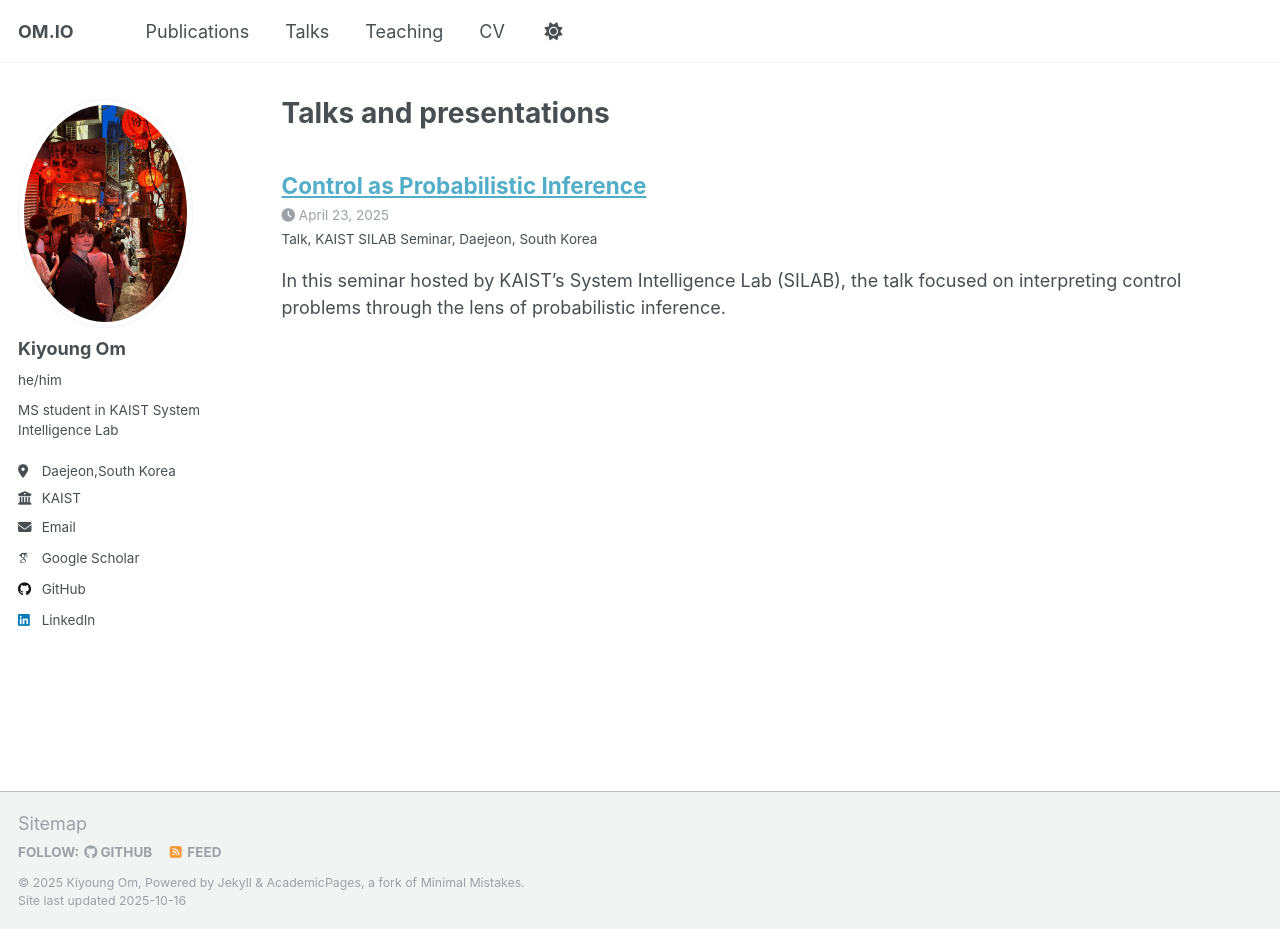
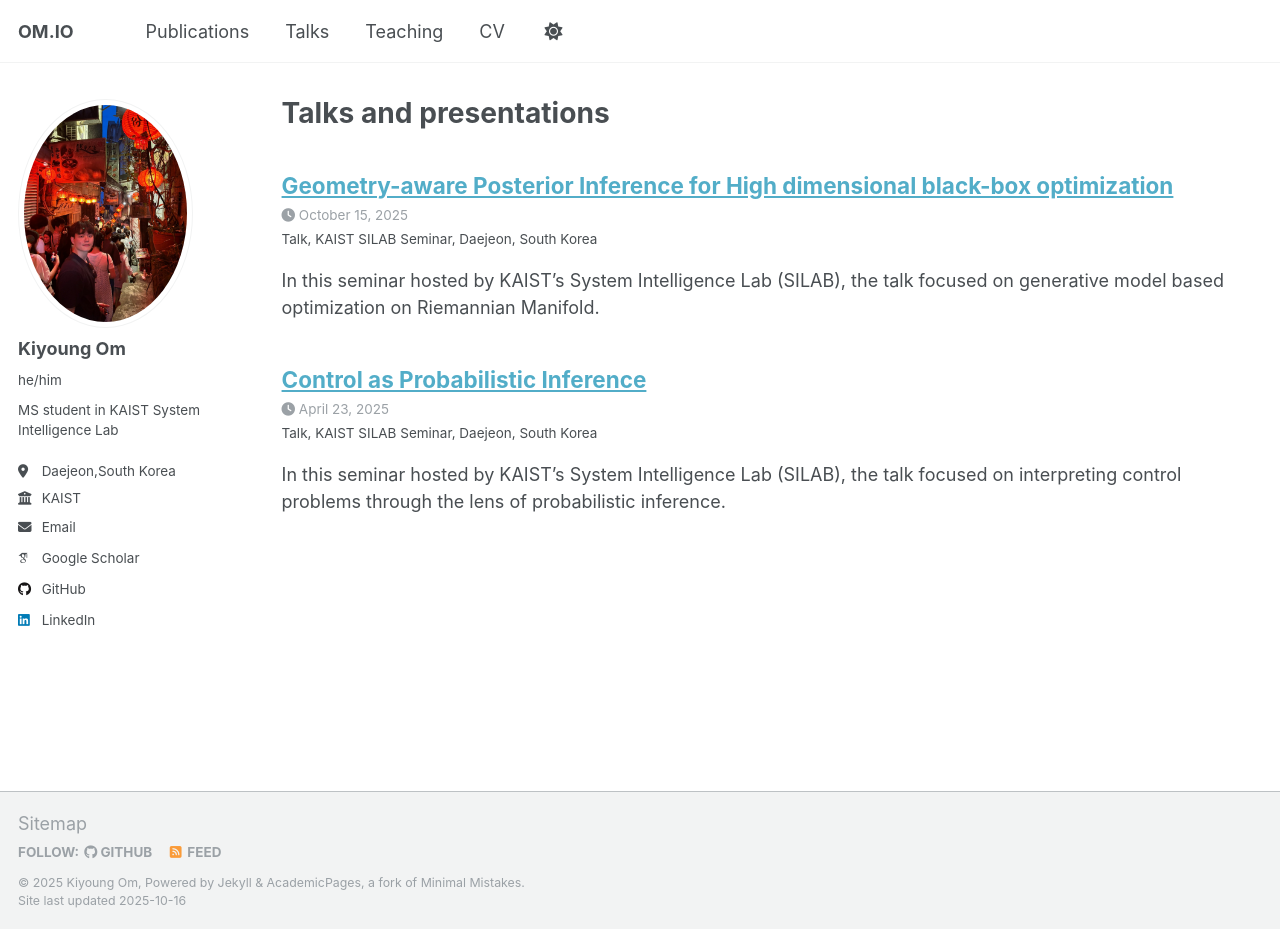
Before and after one commit to umkiyoung/umkiyoung.github.io, a Jekyll site: the page built from _pages/talks.html, in a window 1280 px wide and 929 px high. Built offline with Jekyll 4.4.1, drawn with Linux system fonts in a browser that asks for light colours; some web fonts are replaced.

Commit message:
Seminar uploaded

```diff
--- a/_talks/2014-02-01-talk-2.md
+++ b/_talks/2014-02-01-talk-2.md
@@ -1,13 +1,13 @@
-<!-- ---
-title: "Talk 2 on Relevant Topic in Your Field"
+---
+title: "Geometry-aware Posterior Inference for High dimensional black-box optimization"
 collection: talks
 type: "Talk"
-permalink: /talks/2014-02-01-talk-2
-venue: "London School of Testing"
-date: 2014-02-01
-location: "London, UK"
+permalink: /talks/2025-10-15-Geometry-Aware-Posterior-Inference
+venue: "KAIST SILAB Seminar"
+date: 2025-10-15
+location: "Daejeon, South Korea"
 ---
 
-[More information here](http://example2.com)
+In this seminar hosted by KAIST's System Intelligence Lab (SILAB), the talk focused on generative model based optimization on Riemannian Manifold.
 
-This is a description of your talk, which is a markdown files that can be all markdown-ified like any other post. Yay markdown! -->
+[Presentation PDF](/files/1016_seminar_kiyoung.pdf)
```
Also changed, not shown: 1 other file.
